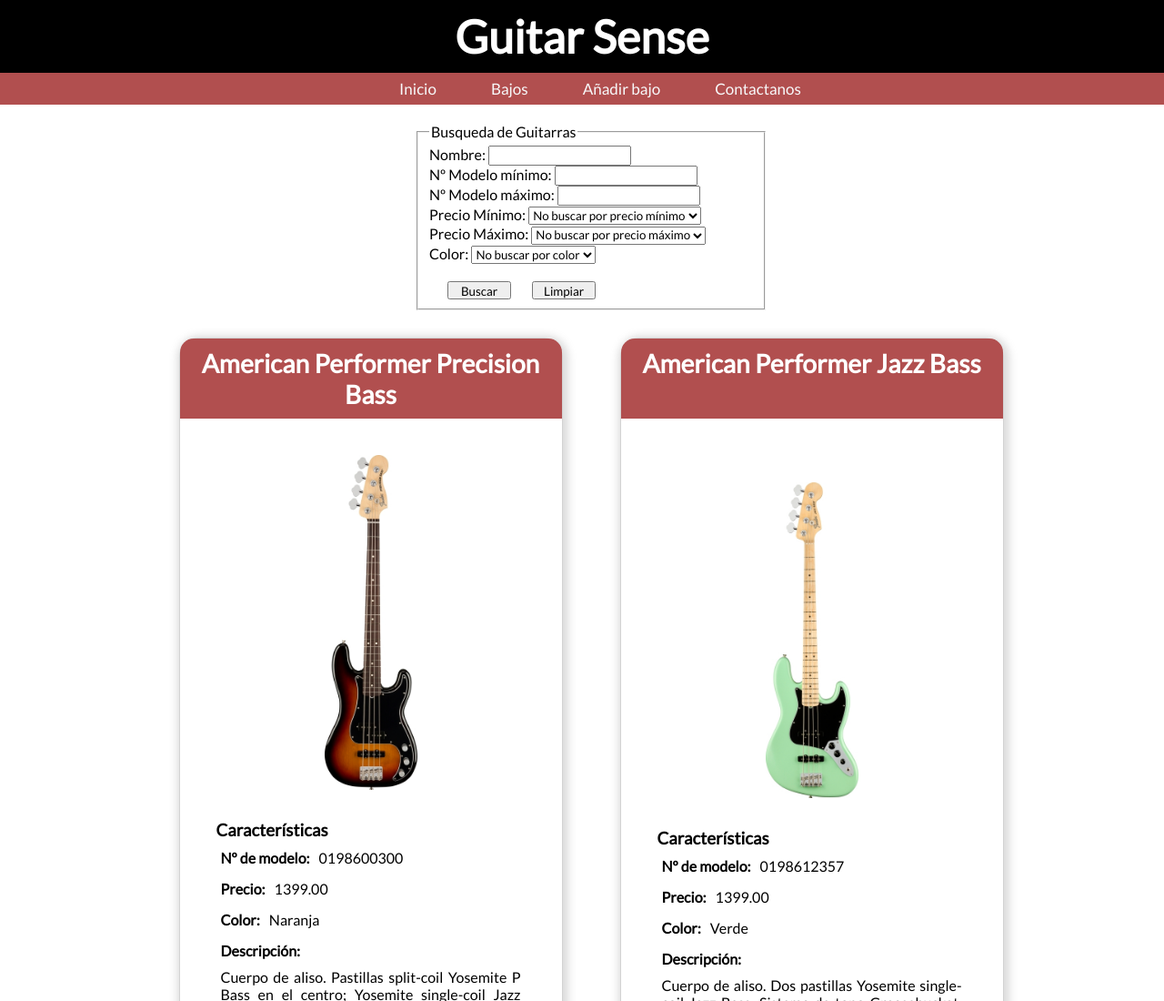
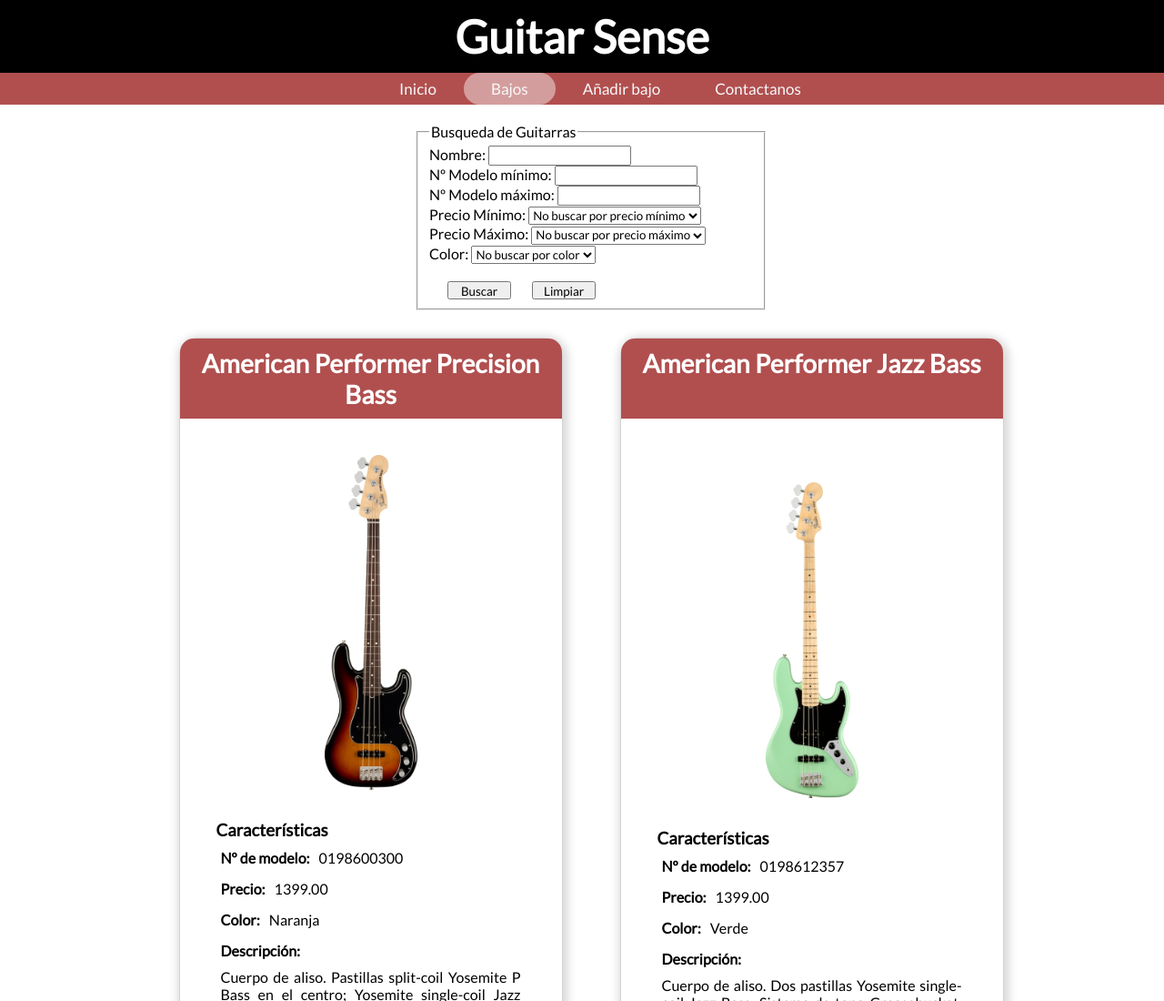
Before and after one commit to AdrianMzn/Proyectos-Hiberus-Js, a plain HTML site: page paginaGuitarras/paginaGuitarras.html in a window 1280 px wide. Shown: the top 1100 px of the page at 91% size. Drawn offline with Linux system fonts and the light colour scheme.

Commit message:
Cambios en el current (clase para señalar en la página en la que estamos

```diff
--- a/agregarGuitarra/css/style.css
+++ b/agregarGuitarra/css/style.css
@@ -38,7 +38,7 @@ ul {
 .current{
     background-color: rgba(255, 255, 255, 0.445);
     color: brown;
-    border-radius: 3px;
+    border-radius: 50px;
 }
 
 a:link, a:visited, a:active {
--- a/formulario/css/styles.css
+++ b/formulario/css/styles.css
@@ -38,7 +38,7 @@ ul {
 .current{
     background-color: rgba(255, 255, 255, 0.445);
     color: brown;
-    border-radius: 3px;
+    border-radius: 50px;
 }
 
 a:link, a:visited, a:active {
--- a/home/css/style.css
+++ b/home/css/style.css
@@ -34,7 +34,7 @@ ul {
     padding: 7px 30px;
     border-radius: 5px;
 }
-
+ /*Current: señala en la página que estamos*/
 .current{
     background-color: rgba(255, 255, 255, 0.445);
     color: brown;
--- a/paginaGuitarras/css/styles.css
+++ b/paginaGuitarras/css/styles.css
@@ -38,7 +38,7 @@ ul {
 .current{
     background-color: rgba(255, 255, 255, 0.445);
     color: brown;
-    border-radius: 3px;
+    border-radius: 50px;
 }
 
 a:link, a:visited, a:active {
--- a/paginaGuitarras/paginaGuitarras.html
+++ b/paginaGuitarras/paginaGuitarras.html
@@ -16,7 +16,7 @@
     <nav id="navIndex">
         <ul>
             <li><a class="linkNav" href="../home/index.html">Inicio</a></li>
-            <li><a class="linkNav" href="#">Bajos</a></li>
+            <li><a class="linkNav current" href="#">Bajos</a></li>
             <li><a class="linkNav" href="../agregarGuitarra/agregarGuitarra.html">Añadir bajo</a></li>
             <li><a class="linkNav" href="../formulario/formulario.html">Contactanos</a></li>
         </ul>
```
